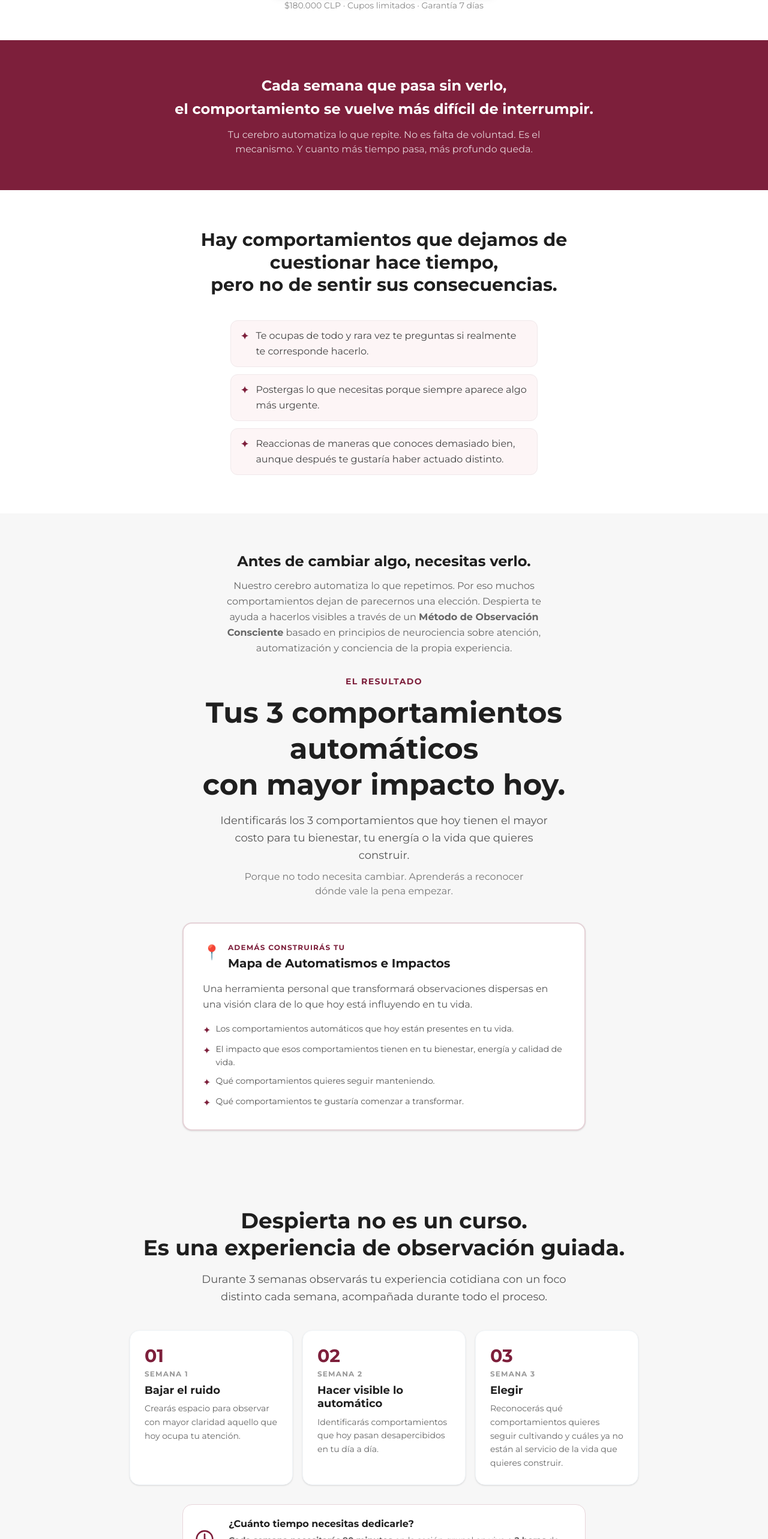
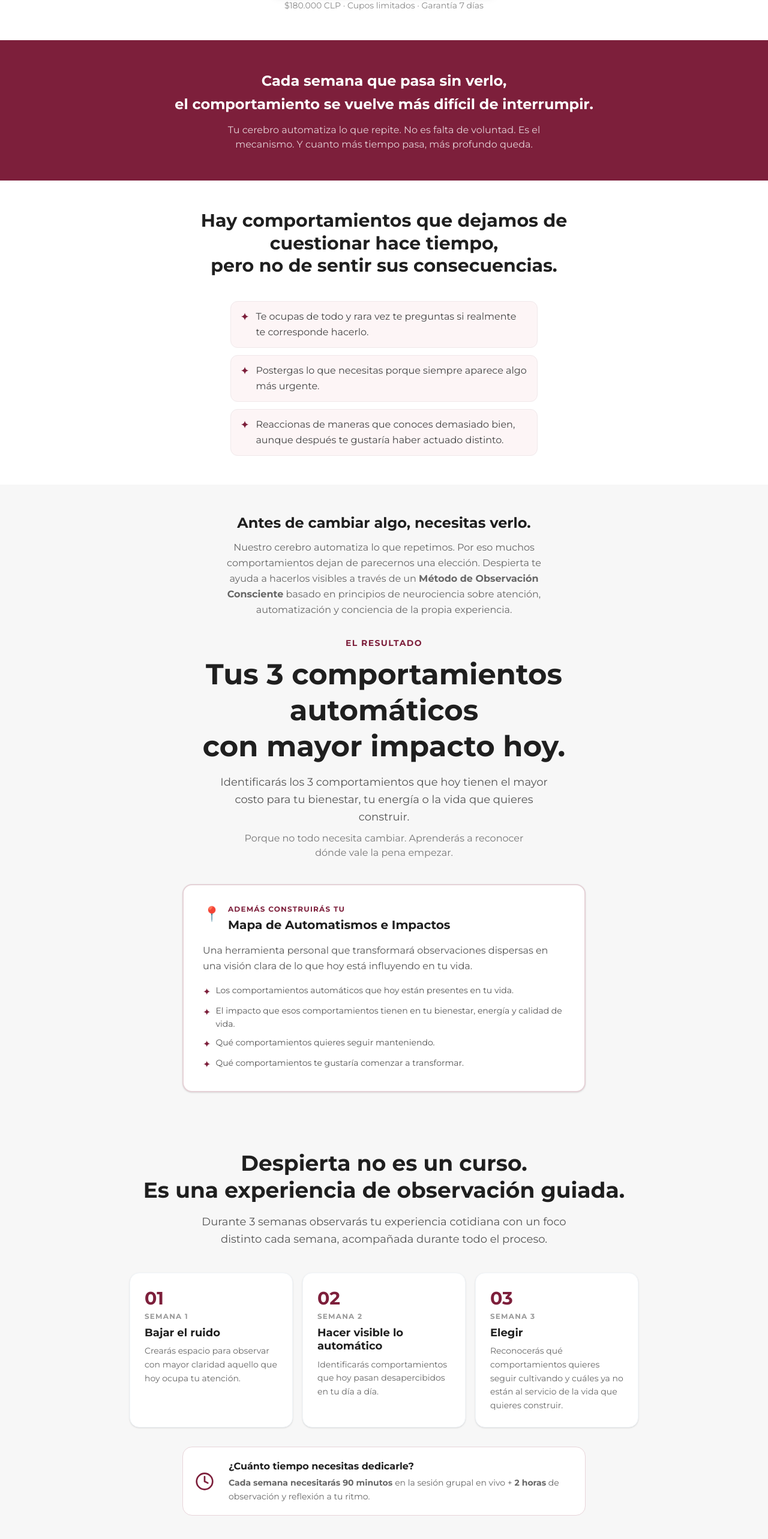
Before and after one commit to cursossolange/despierta-72h, a React (Vite) app: page / in a window 1280 px wide. Shown: the part 860-3426 px from the top of the page at 60% size. Built offline with nearby package versions, Linux system fonts and the light colour scheme.

Commit message:
Update LandingPage.tsx

```diff
--- a/src/components/LandingPage.tsx
+++ b/src/components/LandingPage.tsx
@@ -174,7 +174,7 @@ export default function LandingPage({ onPurchase }: LandingPageProps) {
         </div>
       </header>
       {/* ── COSTO DE INACCIÓN ── */}
-      <section className="py-14 bg-[#7D1F3B] text-white">
+      <section className="py-12 bg-[#7D1F3B] text-white">
         <div className="container mx-auto px-6 max-w-3xl text-center">
           <p className="text-lg md:text-2xl font-black leading-relaxed mb-3">
             Cada semana que pasa sin verlo,<br className="hidden md:block" /> el comportamiento se vuelve más difícil de interrumpir.
@@ -185,7 +185,7 @@ export default function LandingPage({ onPurchase }: LandingPageProps) {
         </div>
       </section>
       {/* ── AGITACIÓN ── */}
-      <section className="py-16 bg-white">
+      <section className="py-12 bg-white">
         <div className="container mx-auto px-6 max-w-3xl text-center">
           <h2 className="text-2xl md:text-3xl font-black leading-tight mb-10" style={{ color: '#1F1F1F' }}>
             Hay comportamientos que dejamos de cuestionar hace tiempo,<br className="hidden md:block" /> pero no de sentir sus consecuencias.
@@ -205,7 +205,7 @@ export default function LandingPage({ onPurchase }: LandingPageProps) {
         </div>
       </section>
       {/* ── EL RESULTADO ── */}
-      <section className="py-16 bg-[#F7F7F7]">
+      <section className="py-12 bg-[#F7F7F7]">
         <div className="container mx-auto px-6 max-w-4xl">
           <div className="text-center mb-10">
             <p className="font-black text-xl md:text-2xl mb-3" style={{ color: '#1F1F1F' }}>
@@ -254,7 +254,7 @@ export default function LandingPage({ onPurchase }: LandingPageProps) {
         </div>
       </section>
       {/* ── LAS 3 SEMANAS ── */}
-      <section className="py-16 bg-[#F7F7F7]">
+      <section className="py-12 bg-[#F7F7F7]">
         <div className="container mx-auto px-6 max-w-4xl text-center">
           <h2 className="text-2xl md:text-4xl font-black leading-tight mb-4" style={{ color: '#1F1F1F' }}>
             Despierta no es un curso.<br />Es una experiencia de observación guiada.
@@ -304,7 +304,7 @@ export default function LandingPage({ onPurchase }: LandingPageProps) {
         </div>
       </section>
       {/* ── LO QUE INCLUYE ── */}
-      <section className="py-16 bg-white">
+      <section className="py-12 bg-white">
         <div className="container mx-auto px-6 max-w-3xl">
           <p className="text-[#7D1F3B] text-xs font-black uppercase tracking-widest mb-8 text-center"> Tu inscripción incluye</p>
           <div className="space-y-3">
@@ -329,7 +329,7 @@ export default function LandingPage({ onPurchase }: LandingPageProps) {
         </div>
       </section>
       {/* ── QUIÉN SOY ── */}
-      <section className="py-16 bg-[#F7F7F7]">
+      <section className="py-12 bg-[#F7F7F7]">
         <div className="container mx-auto px-6 max-w-3xl">
           <div className="bg-white rounded-[2rem] border border-slate-100 p-8 md:p-12 shadow-sm">
             <p className="text-xs font-black text-[#7D1F3B] uppercase tracking-widest mb-6 text-center">Quién está detrás de esto</p>
@@ -352,7 +352,7 @@ export default function LandingPage({ onPurchase }: LandingPageProps) {
         </div>
       </section>
       {/* ── TESTIMONIOS ── */}
-      <section className="py-16 bg-white">
+      <section className="py-12 bg-white">
         <div className="container mx-auto px-6 max-w-3xl">
           <div className="text-center mb-10">
             <h2 className="text-2xl md:text-3xl font-black leading-tight mb-4" style={{ color: '#1F1F1F' }}>
@@ -384,7 +384,7 @@ export default function LandingPage({ onPurchase }: LandingPageProps) {
         </div>
       </section>
       {/* ── PRECIO ── */}
-      <section className="py-16 bg-white border-y border-slate-100">
+      <section className="py-12 bg-white border-y border-slate-100">
         <div className="container mx-auto px-6 max-w-xl text-center">
           <h2 className="text-2xl md:text-3xl font-black mb-2" style={{ color: '#1F1F1F' }}>Despierta · Inicio 4 de agosto</h2>
           <p className="text-5xl md:text-6xl font-black text-[#7D1F3B] mb-1">$180.000</p>
@@ -399,7 +399,7 @@ export default function LandingPage({ onPurchase }: LandingPageProps) {
         </div>
       </section>
       {/* ── PREGUNTAS FRECUENTES ── */}
-      <section className="py-16 bg-[#F7F7F7]">
+      <section className="py-12 bg-[#F7F7F7]">
         <div className="container mx-auto px-6 max-w-3xl">
           <h2 className="text-2xl md:text-3xl font-black text-center mb-10" style={{ color: '#1F1F1F' }}>Si estás pensando esto…</h2>
           <div className="space-y-4">
```
